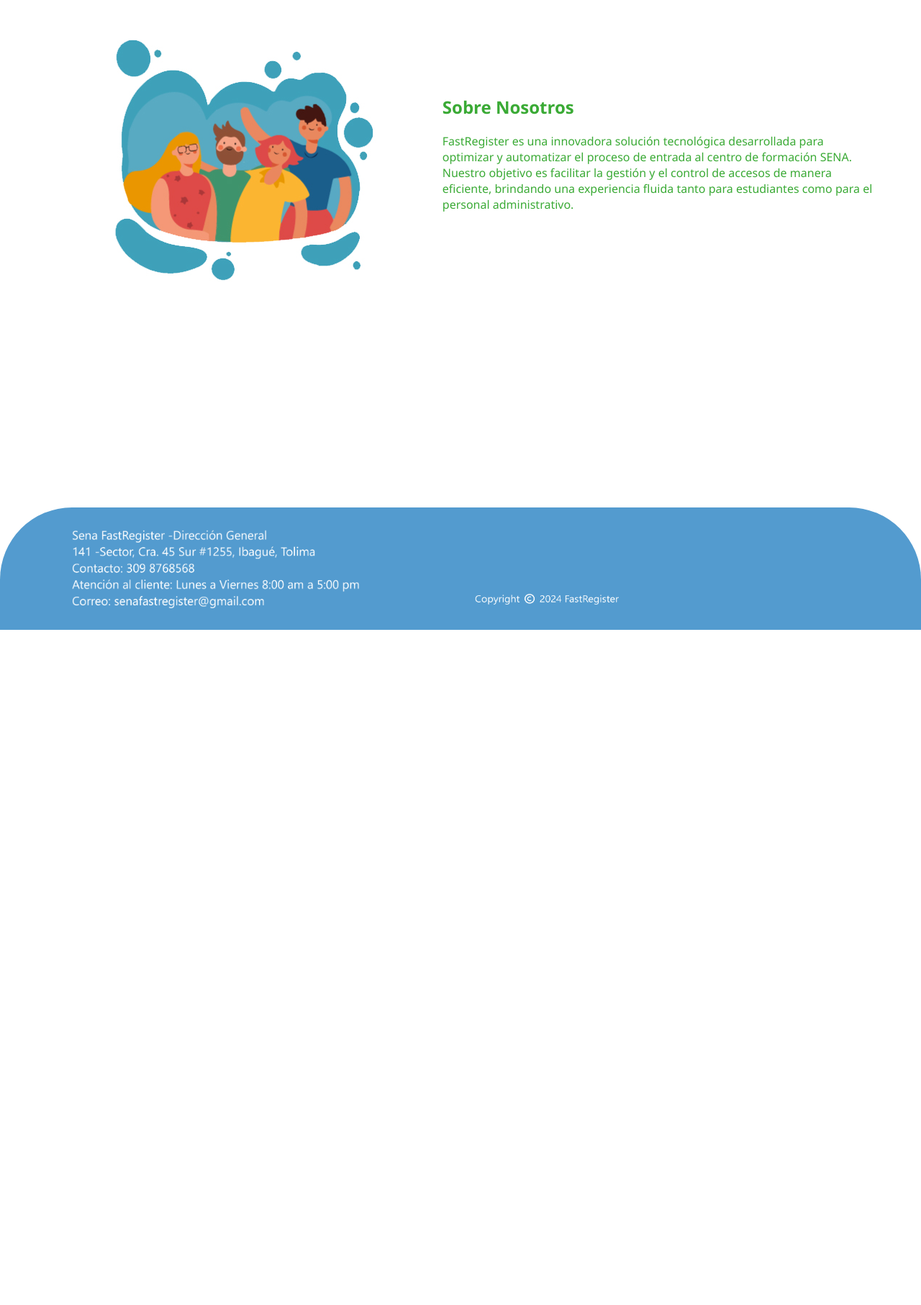
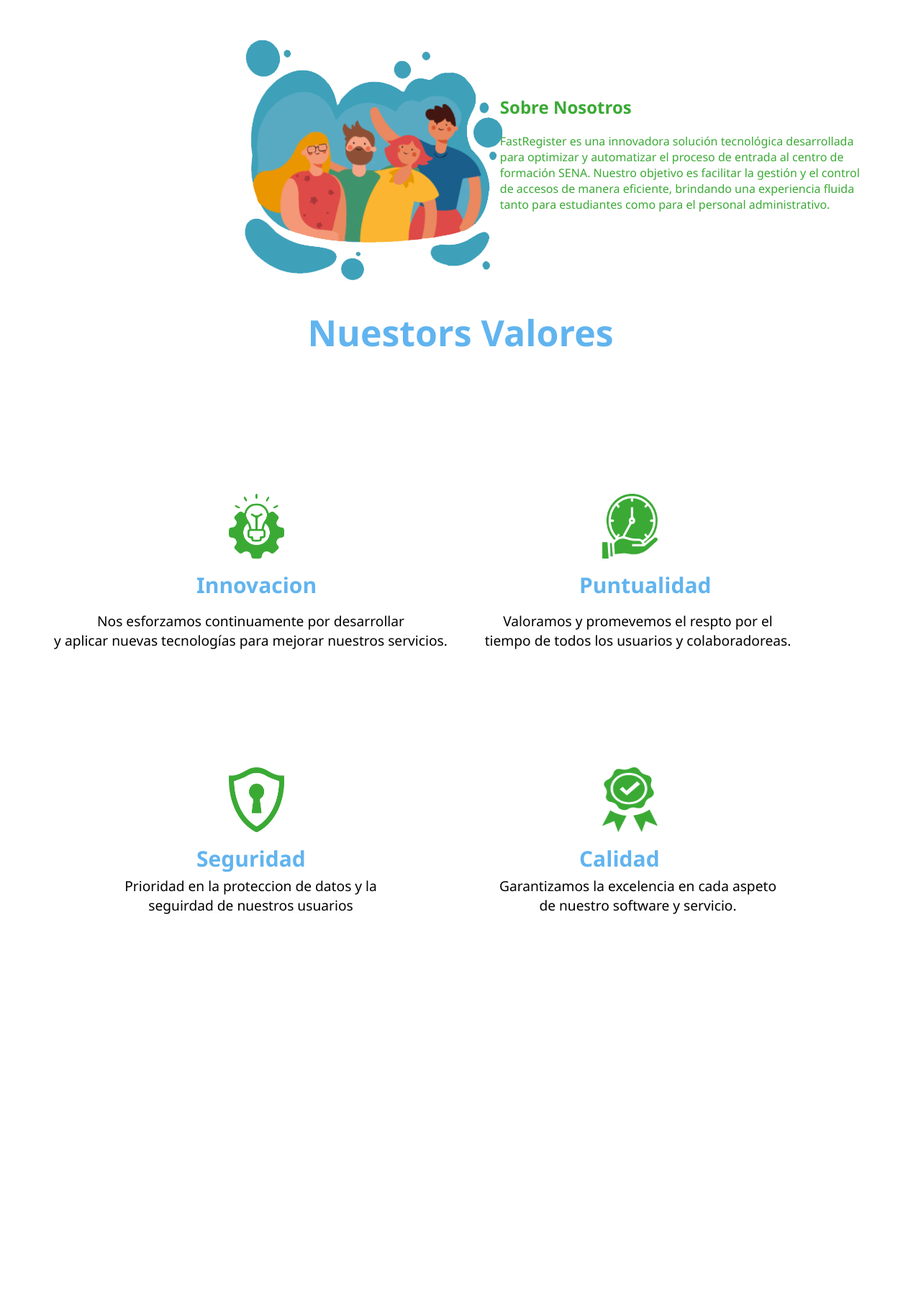
Before and after one commit to alejocoding/Formative_proyect, a PHP site: page /sobreNosotros.php in a window 1280 px wide. Shown: the part 107-1920 px from the top of the page at 72% size. Before the commit the page ends 982 px from the top, so only its background shows below. Run offline with PHP 8.4, Linux system fonts and the light colour scheme.

Commit message:
Cambiasos de sobre Nosotros

```diff
--- a/css/SobreNosotros.css
+++ b/css/SobreNosotros.css
@@ -37,15 +37,100 @@
     align-self: flex-start;
 }
 
+.valores{
+    width: 100%;
+    height: 500px;
+    display: flex;
+    flex-direction: column;
+    justify-content: flex-start;
+    align-items: center;
+}
+
+.nuestrosvalores{
+    font-weight: bolder;
+    font-size: 50px;
+    color: rgb(97, 180, 239);
+}
+
+.iconsText{
+    display: flex;
+    flex-direction: column;
+}
 
 
-@media screen and (min-width: 1024px) and (max-width: 1440px) {
-    .izquierda{
-        padding-left: 150px ;
-        padding-right: 100px;
-    }
-    .derecha{
-        width: 700px;
+.iconosImagenes{
+    width: 77px;
+    margin-top: 190px;
+    margin-bottom: 100px;
+    position: relative;
+    height: 90px;
+    float: right;
+    right: 148px;
+    margin-left: 345px;
+    margin-right: 97px;
+}
+
+
+.titulosValores{
+    width: 77px;
+    margin-top: 190px;
+    position: absolute;
+    height: 90px;
+    float: right;
+    right: 131px;
+    margin-left: 502px;
+    margin-right: 312px;
+}
+
+.subTitulos .subTitulosTexto{
+    display: flex;
+    flex-direction: row;
+}
+
+.subtitulosh3{
+    width: 77px;
+    margin-top: 190px;
+    position: relative;
+    height: 90px;
+    top: -654px;
+    float: right;
+    margin-bottom: 100px;
+    right: 137px;
+    margin-left: 302px;
+    margin-right: 153px;
+    color: rgb(97, 180, 239);
+    font-size: 30px;
+}
+
+.subtitulosh3V2{
+    font-weight: 500;
+    font-size: larger;
+    color: black;
+    margin-top: 190px;
+    width: 581px;
+    position: relative;
+    height: 83px;
+    top: -1357px;
+    float: right;
+    margin-bottom: 95px;
+    right: 1px;
+    margin-left: -43px;
+    text-align: center;
+}
+
+
+
+@media screen and (max-width: 768px) {
+    .izquierda,
+    .derecha {
+        max-width: 100%; /* Hacer que las secciones ocupen todo el ancho */
     }
 
+    .derecha h1 {
+        text-align: center;
+    }
+
+    .nuestrosvalores {
+        font-size: 1.5rem;
 }
+}
--- a/sobreNosotros.php
+++ b/sobreNosotros.php
@@ -39,6 +39,60 @@
 
 
 
+<section class="valores">
+
+
+    <h1 class="nuestrosvalores">Nuestors Valores</h1>
+
+    <div class="iconsText">
+
+        <div class="icons">
+            <img src="assets/img/Nosotrosimg/f4.png" class="iconosImagenes">
+
+            <img src="assets/img/Nosotrosimg/f5.png" alt="" class="iconosImagenes">
+
+        </div>
+
+        <div class="icons">
+            <img src="assets/img/Nosotrosimg/f6.png" alt="" class="iconosImagenes">
+            <img src="assets/img/Nosotrosimg/f7.png" alt="" class="iconosImagenes">
+        </div>
+
+    </div>
+
+    <div class="subTitulos">
+
+        <h3 class="subtitulosh3">Puntualidad</h3>
+        <h3 class="subtitulosh3">Innovacion</h3>
+
+    </div>
+
+    <div class="subTitulos">
+        <h3 class="subtitulosh3">Calidad</h3>
+        <h3 class="subtitulosh3">Seguridad</h3>
+    </div>
+
+
+    <div class="subTitulosTexto">
+
+    <p class="subtitulosh3V2">Valoramos y promevemos el respto por el <br> tiempo de todos los usuarios y colaboradoreas.
+    </p>
+
+    <p class="subtitulosh3V2">Nos esforzamos continuamente por desarrollar <br> y aplicar nuevas tecnologías para mejorar nuestros servicios.</p>
+
+    </div>
+
+    <div class="subTitulosTexto">
+
+    <p class="subtitulosh3V2">Garantizamos la excelencia en cada aspeto <br> de nuestro software y servicio.</p>
+
+    <p class="subtitulosh3V2">Prioridad en la proteccion de datos y la <br> seguirdad de nuestros usuarios</p>
+
+
+    </div>
+
+
+</section>
 
 
 
@@ -60,6 +114,5 @@
 
 
 
-    <?php include 'template/footer.php' ?>
 </body>
 </html>
```
Also changed, not shown: assets/img/Nosotrosimg/f4.png (added), assets/img/Nosotrosimg/f5.png (added), assets/img/Nosotrosimg/f6.png (added), assets/img/Nosotrosimg/f7.png (added).
